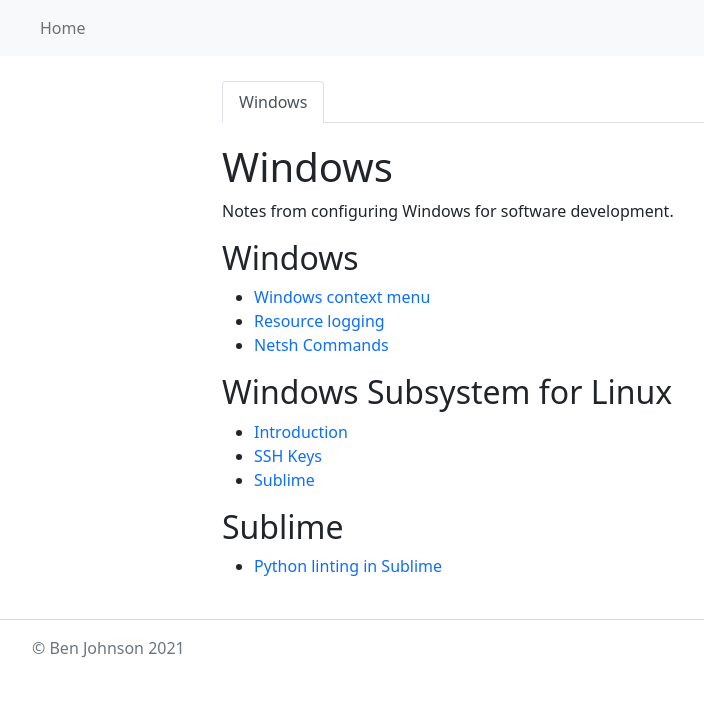
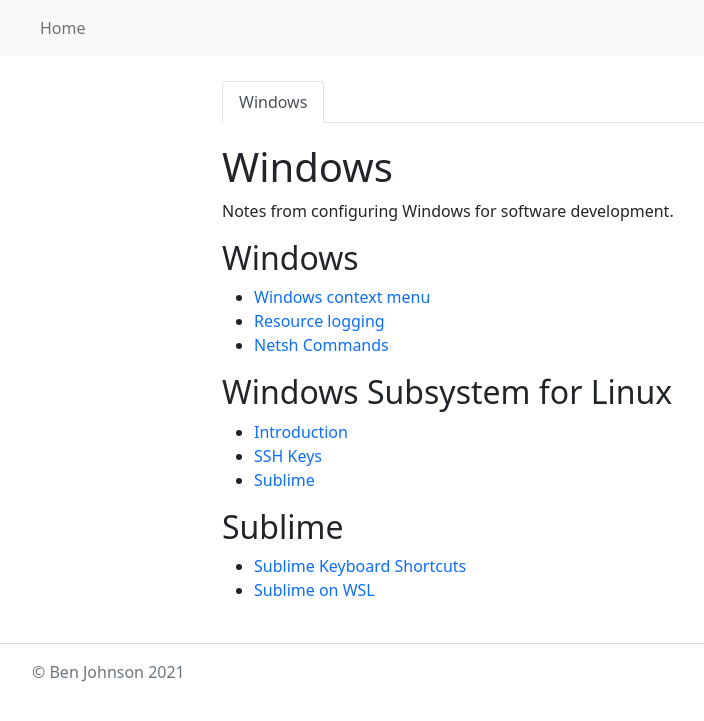
Before and after one commit to bdjohnson529/codechalet.com, a Jekyll site: the page built from _docs/windows/index.md, in a window 1280 px wide. Shown: the top 721 px of the page, without its empty margins (50-754 px from the left). Built offline with Jekyll 4.4.1, drawn with Linux system fonts in a browser that asks for light colours; nearby versions of some CDN libraries.

Commit message:
feat: reorganize windows

```diff
--- a/_docs/windows/index.md
+++ b/_docs/windows/index.md
@@ -22,4 +22,14 @@
 
 
 ## Sublime
-* [Python linting in Sublime](python-linting.html)
+<ul>
+{%- for page in pages -%}
+  {% if page.path contains "windows/sublime" %}
+  <li>
+    <a href="{{ page.url | relative_url }}">
+      {{ page.title | escape }}
+    </a>
+  </li>
+  {% endif %}
+{%- endfor -%}
+</ul>
```
Also changed, not shown: _docs/windows/sublime-shortcuts.md (deleted, +0 -16 lines), _docs/windows/sublime/sublime-shortcuts.md (added, +16 -0 lines), _docs/windows/sublime/wsl-sublime.md (renamed from _docs/windows/wsl-sublime.md).
